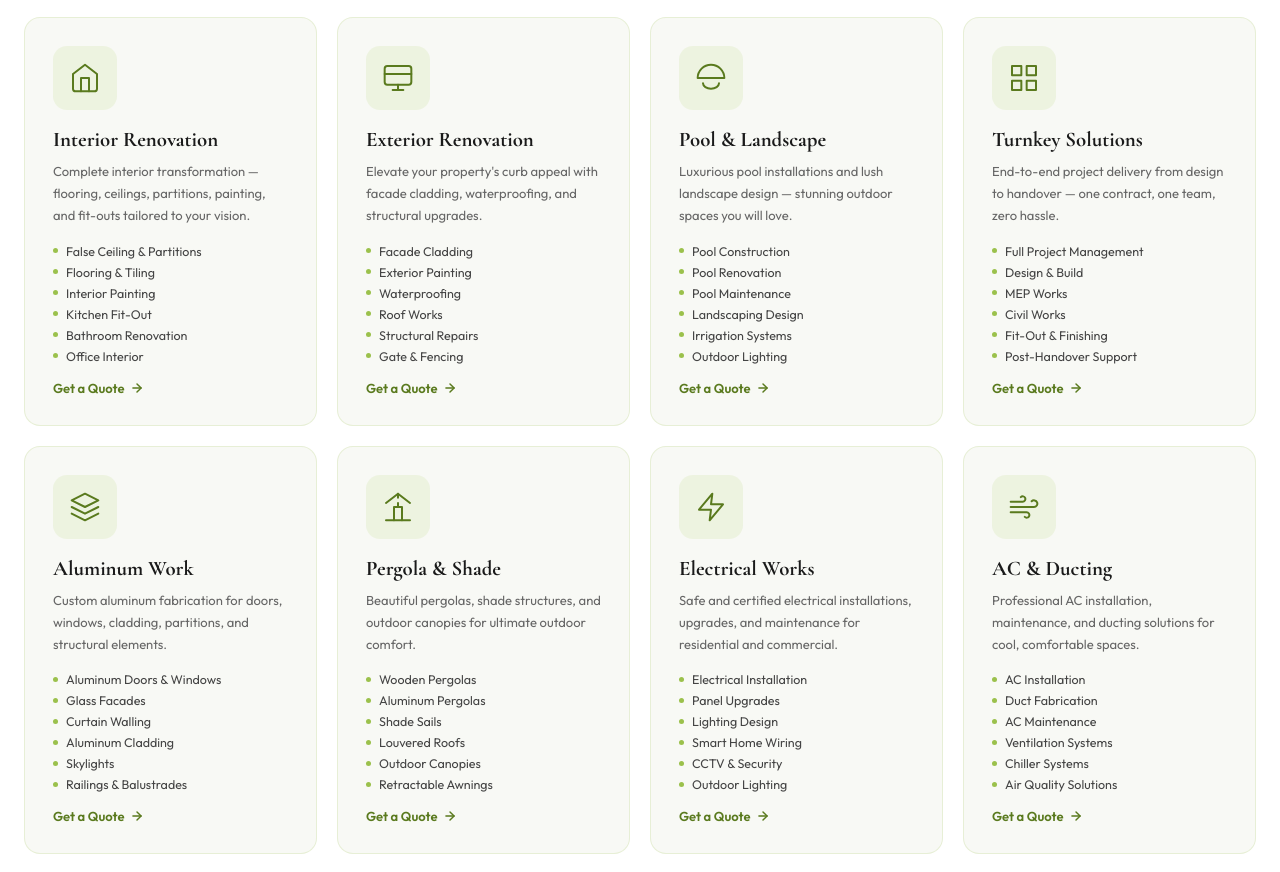
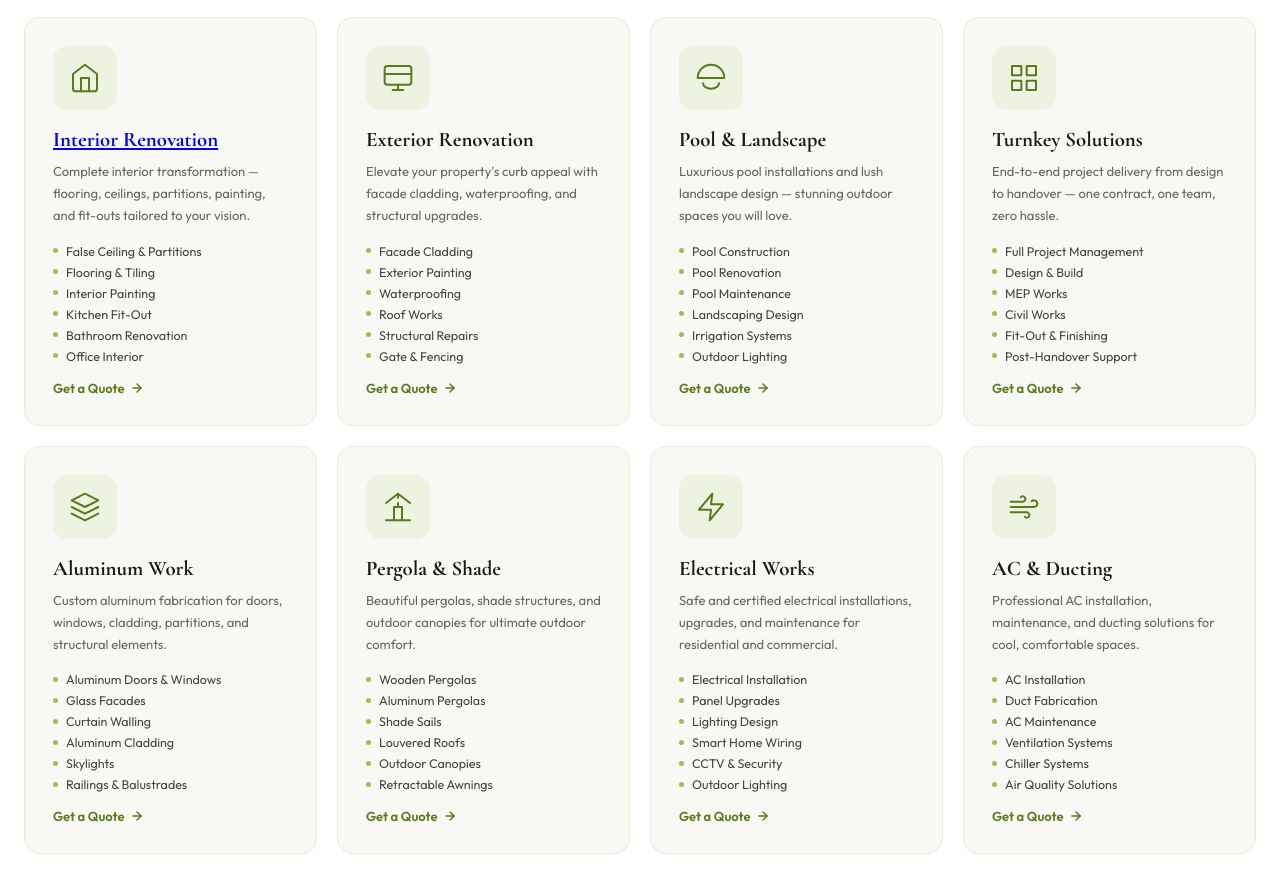
Before and after one commit to technicalallcare-maker/stackblitz-starters-kx9a5vgh, a Next.js app: page / in a window 1280 px wide. Shown: the part 1140-2012 px from the top of the page. Built offline with nearby package versions, Linux system fonts and the light colour scheme.

Commit message:
Update page.jsx

```diff
--- a/app/page.jsx
+++ b/app/page.jsx
@@ -112,7 +112,7 @@ export default function Home() {
           <polyline points="9 22 9 12 15 12 15 22" />
         </svg>
       ),
-      title: 'Interior Renovation',
+      title: <a href="https://allcaretechnicalservices.ae/services/interior-renovation">Interior Renovation</a>,
 desc: 'Complete interior transformation — flooring, ceilings, partitions, painting, and fit-outs tailored to your vision.',
 items: [
   'False Ceiling & Partitions',
```
Lines whose indentation alone changed are shown as unchanged.
